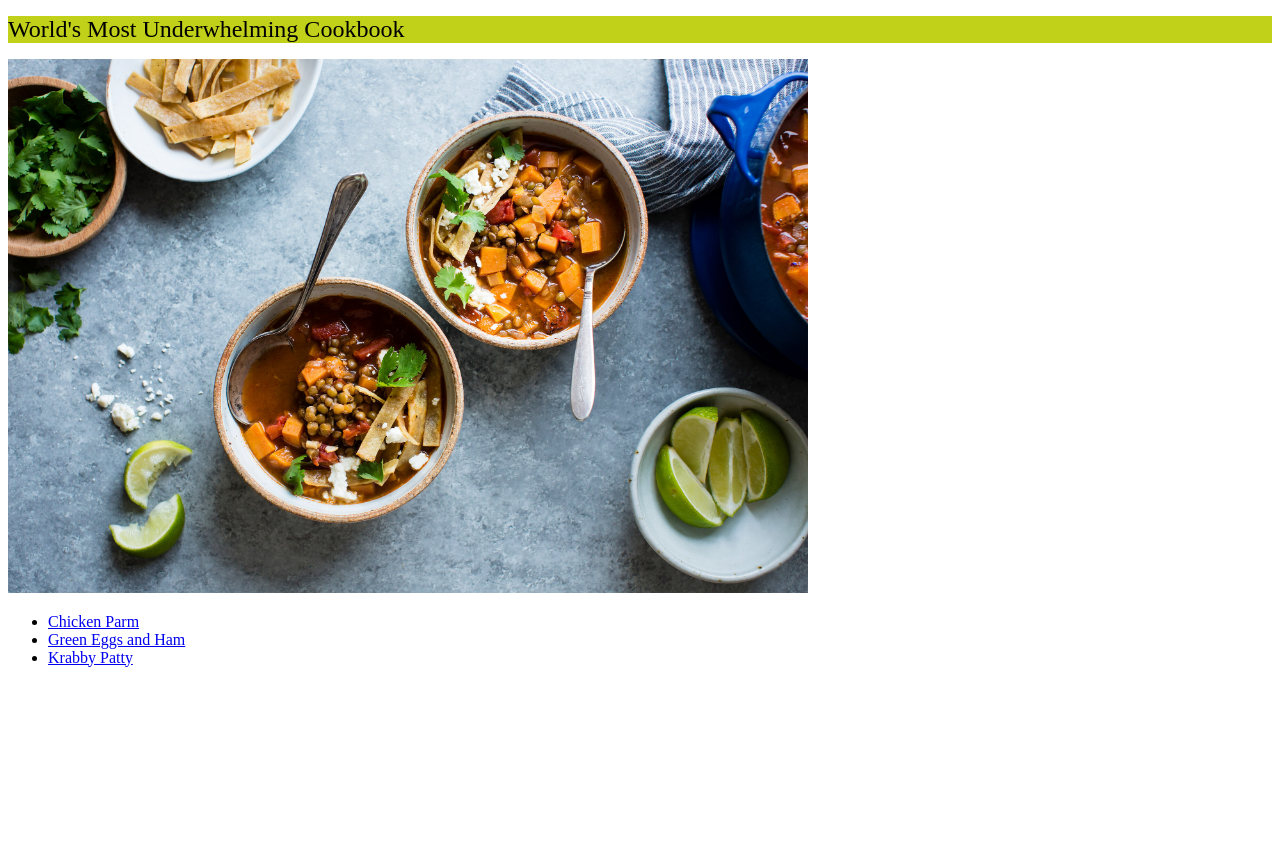
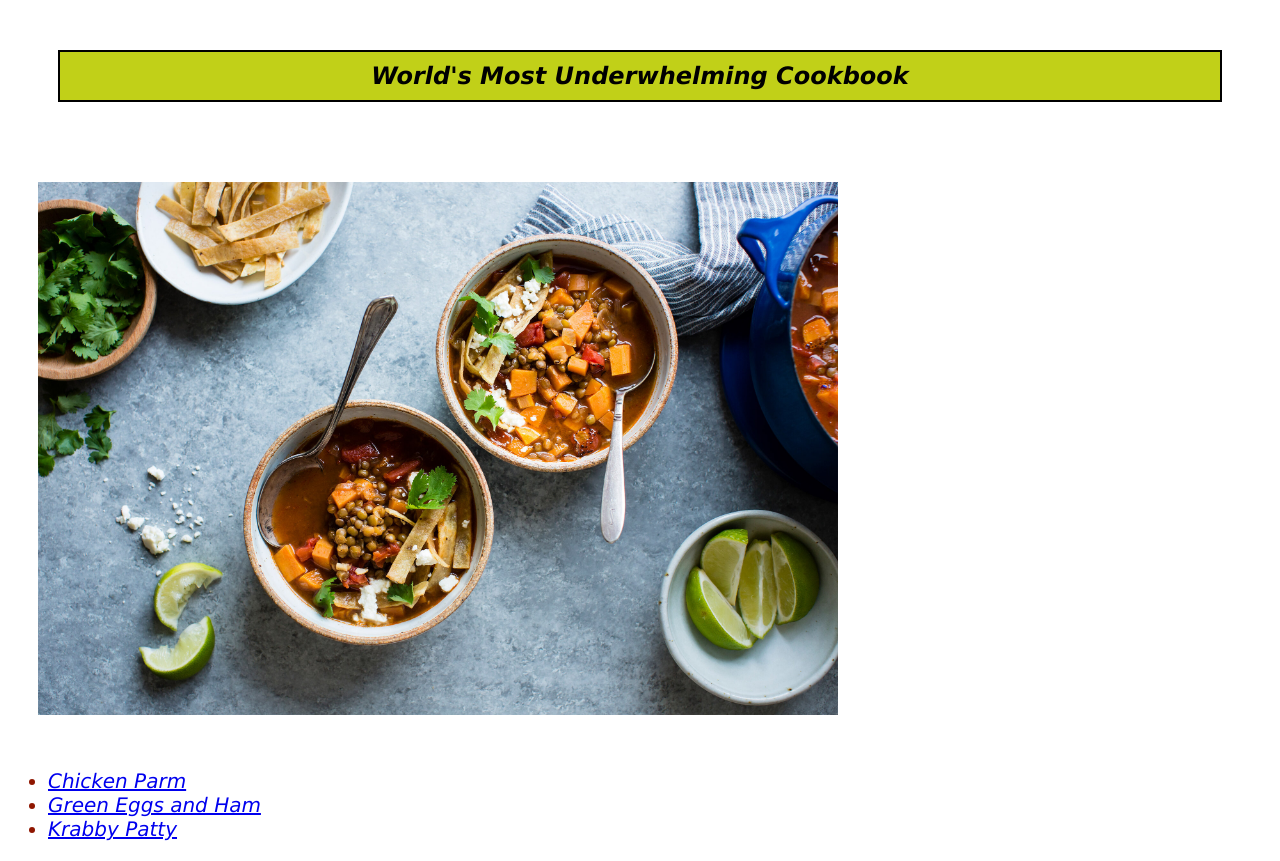
Before and after one commit to diabro22/odin-recipes, a plain HTML site: page index.html in a window 1280 px wide. Before the commit the page ends 800 px from the top, so only its background shows below. Drawn offline with Linux system fonts and the light colour scheme.

Commit message:
Add box elements and change border color for header

```diff
--- a/css/recipes.css
+++ b/css/recipes.css
@@ -1,5 +1,26 @@
+body {
+    font-family: verdana, "times new roman", sans-serif;
+}
+
 h1 {
     background-color: rgb(193, 208, 24);
     font-size: 24px;
-    font-weight: 500
+    font-weight: 800;
+    text-align: center;
+    font-style: oblique;
+    padding: 10px;
+    border: 20px;
+    border: 2px solid black;
+    margin: 50px;
+    width: 150px:
 }
+.recipe-list {
+    font-weight: 500px;
+    font-size: 20px;
+    color: #8f1600;
+    font-style: oblique;
+}
+
+img {
+    margin: 30px;
+}
```
